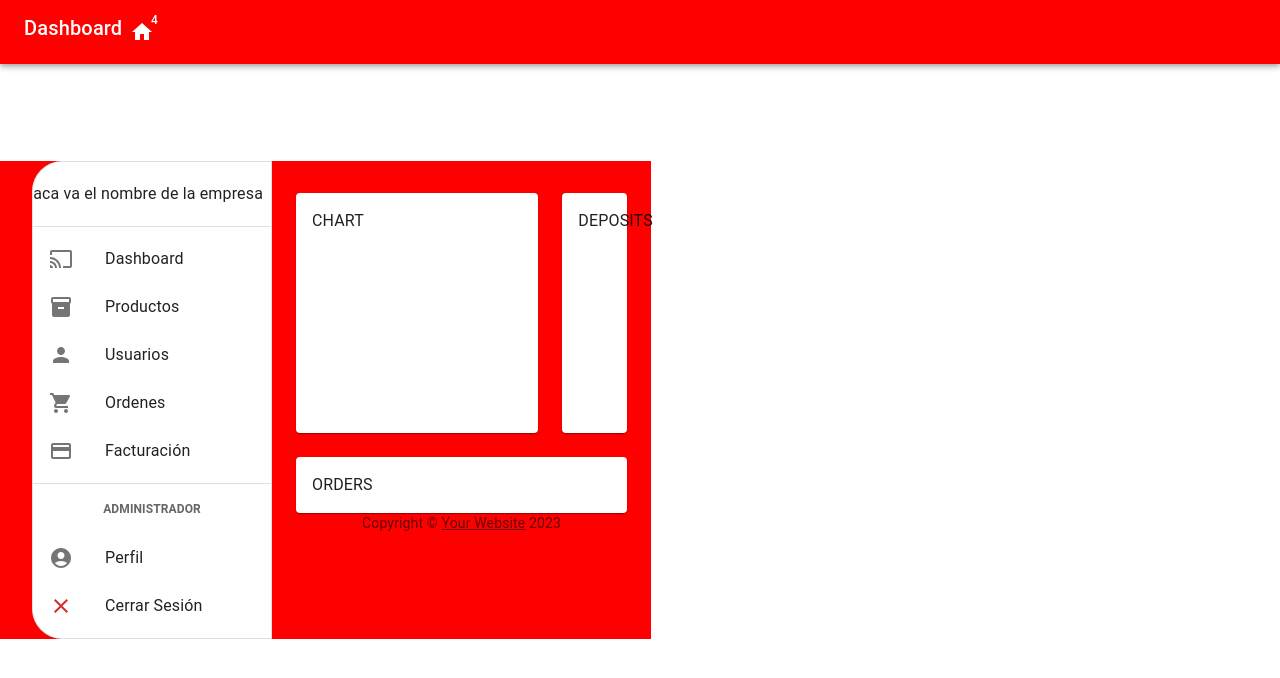
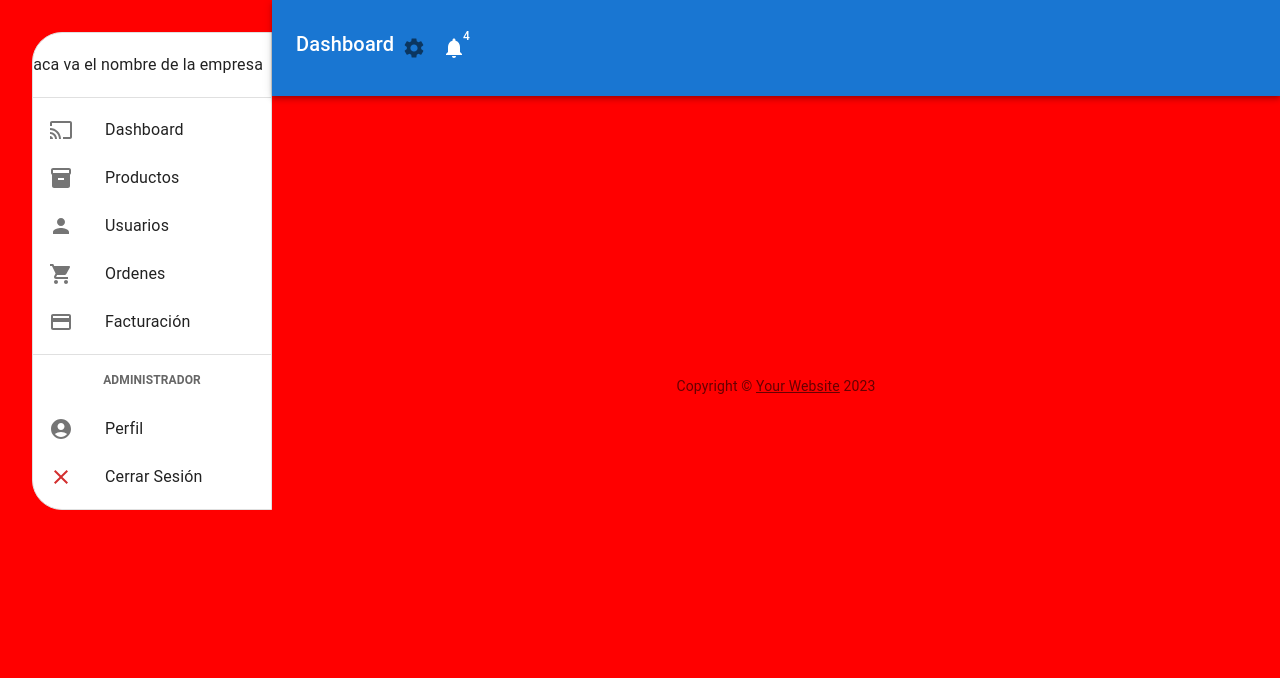
Before and after one commit to MFlorO/eCommerce, a React (Vite) app in the folder Ecommerce/front/: page /dashboard/admin in a window 1280 px wide. Shown: the top 678 px of the page. Built offline with nearby package versions, Linux system fonts and the light colour scheme.

Commit message:
Maquetado de panel de admin

```diff
--- /dev/null
+++ b/Ecommerce/front/src/panelAdmin/components/Footer.jsx
@@ -0,0 +1,27 @@
+import Typography from "@mui/material/Typography";
+import Link from "@mui/material/Link";
+import { Box } from "@mui/material";
+import { drawerWidth } from "../layout/AdminLayOut";
+
+// const Box = styled()(({ theme }) => ({
+//   // zIndex: theme.zIndex.drawer - 10,
+//   // width: "100wv",
+//   // marginLeft: drawerWidth,
+//   width: `calc(100% - (${drawerWidth}px + 2rem))`,
+// }));
+
+const Footer = () => {
+  return (
+    <Box sx={{width:`100% - (${drawerWidth}px))`, height:'3rem' }}>
+      <Typography variant="body2" color="text.secondary" align="center">
+        {"Copyright © "}
+        <Link color="inherit" href="">
+          Your Website
+        </Link>{" "}
+        {new Date().getFullYear()}
+      </Typography>
+    </Box>
+  );
+};
+
+export default Footer;
--- a/Ecommerce/front/src/panelAdmin/components/NavBar.jsx
+++ b/Ecommerce/front/src/panelAdmin/components/NavBar.jsx
@@ -2,11 +2,13 @@ import { styled, createTheme, ThemeProvider } from "@mui/material/styles";
 import MuiAppBar from "@mui/material/AppBar";
 // import AppBar from '@mui/material/AppBar';
 import { Box, Typography, IconButton, Badge, Toolbar } from "@mui/material";
-import { Home } from "@mui/icons-material/";
+import SettingsIcon from '@mui/icons-material/Settings';
+import NotificationsIcon from '@mui/icons-material/Notifications';
+import { drawerWidth } from "../layout/AdminLayOut";
+
 
 const AppBar = styled(MuiAppBar)(({ theme }) => ({
-  zIndex: theme.zIndex.drawer - 10,
-  width: "100wv",
+  width: `calc(100% - (${drawerWidth}px + 2rem))`,
   // transition: theme.transitions.create(['width', 'margin'], {
   //   easing: theme.transitions.easing.sharp,
   //   duration: theme.transitions.duration.leavingScreen,
@@ -16,28 +18,25 @@ const AppBar = styled(MuiAppBar)(({ theme }) => ({
 const NavBar = () => {
   return (
     <AppBar position="absolute">
-      <Toolbar
-        sx={{
-          pr: "24px", // keep right padding when drawer closed
-          background: "red",
-          height: "3rem",
-        }}
-      >
+      <Toolbar sx={{height:'6rem'}}  >
         <Box display="flex" flexDirection="row" justifyContent="end">
+
           <Typography
             component="h1"
             variant="h6"
             color="inherit"
-            noWrap
-            sx={{ flexGrow: 1 }}
+            // noWrap
+            // sx={{ flexGrow: 1 }}
           >
             Dashboard
           </Typography>
+
+          <IconButton><SettingsIcon /></IconButton>
+
           <IconButton color="inherit">
-            <Badge badgeContent={4}>
-              <Home />
-            </Badge>
+            <Badge badgeContent={4}><NotificationsIcon/></Badge>
           </IconButton>
+
         </Box>
       </Toolbar>
     </AppBar>
--- a/Ecommerce/front/src/panelAdmin/components/SideBar/SideBar.jsx
+++ b/Ecommerce/front/src/panelAdmin/components/SideBar/SideBar.jsx
@@ -16,8 +16,10 @@ const Drawer = styled(MuiDrawer)(
       zIndex: 10,
       position: 'relative',
       marginLeft: '2rem',
+      marginTop: '2rem',
       whiteSpace: 'nowrap',
       width: drawerWidth,
+      height: 'max-content',
       borderRadius: '30px 0px 0px 30px',
       border: '1px solid #E0E0E0',
       // transition: theme.transitions.create('width', {
--- a/Ecommerce/front/src/panelAdmin/components/index.js
+++ b/Ecommerce/front/src/panelAdmin/components/index.js
@@ -1,2 +1,3 @@
-export * from './NavBar';
+export { default as Footer } from './Footer';
+export { default as NavBar } from './NavBar';
 export * from './SideBar';
--- a/Ecommerce/front/src/panelAdmin/layout/AdminLayOut.jsx
+++ b/Ecommerce/front/src/panelAdmin/layout/AdminLayOut.jsx
@@ -1,141 +1,48 @@
-import React, {useState} from 'react';
+import { SideBar } from "../components/SideBar";
+import NavBar from "../components/NavBar";
+import Footer from "../components/Footer";
 
-import { styled, createTheme, ThemeProvider } from '@mui/material/styles';
-
-import Box from '@mui/material/Box';
-import Toolbar from '@mui/material/Toolbar';
-import Typography from '@mui/material/Typography';
-import Container from '@mui/material/Container';
-import Grid from '@mui/material/Grid';
-import Paper from '@mui/material/Paper';
-import Link from '@mui/material/Link';
-
-
-
+import { styled, createTheme, ThemeProvider } from "@mui/material/styles";
+import Box from "@mui/material/Box";
 // import Chart from './Chart';
 // import Deposits from './Deposits';
 // import Orders from './Orders';
 
-
-import { SideBar } from '../components/SideBar';
-import NavBar from '../components/NavBar';
-
-
-
 export const drawerWidth = 240;
-
-
-function Copyright() {
-  return (
-    <Typography variant="body2" color="text.secondary" align="center" >
-      {'Copyright © '}
-      <Link color="inherit" href="">
-        Your Website
-      </Link>{' '}
-      {new Date().getFullYear()}
-    </Typography>
-  );
-}
-
-
-
-
-
-
-
-
-
-
 const mdTheme = createTheme();
 
-
-
-
-function Dashhboard({children}) {
-
-  const [open, setOpen] = useState(true);
-
-
-
-
+function AdminLayOut({ children }) {
   return (
     <ThemeProvider theme={mdTheme}>
-      <Box sx={{ display: 'flex', background:'red' }}>
+      <Box  sx={{
+        backgroundColor: "red",
+        display: "flex",
+        flexDirection: "row",
+        justifyContent: "center",
+        height: "100vh",
+        width: '100vw'
+    }}>
 
-
-       <NavBar />
-       <SideBar/>
-
-       {children}
+        <SideBar />
 
         <Box
-          // component="main"
-          // sx={{
-          //   backgroundColor: (theme) =>
-          //     theme.palette.mode === 'light'
-          //       ? theme.palette.grey[100]
-          //       : theme.palette.grey[900],
-          //   flexGrow: 1,
-          //   height: '100vh',
-          //   overflow: 'auto',
-          // }}
+          sx={{
+            display: "flex",
+            flexDirection: "column",
+            justifyContent: "center",
+            height: "100vh",
+            width: `calc(100% - (${drawerWidth}px + 2rem))`,
+          }}
         >
-          {/* <Toolbar /> */}
-          <Container maxWidth="lg" sx={{ mt: 4, mb: 4 }}>
-            <Grid container spacing={3}>
-              {/* Chart */}
-              <Grid item xs={12} md={8} lg={9}>
-                <Paper
-                  sx={{
-                    p: 2,
-                    display: 'flex',
-                    flexDirection: 'column',
-                    height: 240,
-                  }}
-                >
-                  {/* <Chart /> */}
-                  CHART
-                </Paper>
-              </Grid>
-              {/* Recent Deposits */}
-              <Grid item xs={12} md={4} lg={3}>
-                <Paper
-                  sx={{
-                    p: 2,
-                    display: 'flex',
-                    flexDirection: 'column',
-                    height: 240,
-                  }}
-                >
-                  {/* <Deposits /> */}
-                  DEPOSITS
-                </Paper>
-              </Grid>
-              {/* Recent Orders */}
-              <Grid item xs={12}>
-                <Paper sx={{ p: 2, display: 'flex', flexDirection: 'column' }}>
-                  {/* <Orders /> */}
-                  ORDERS
-                </Paper>
-              </Grid>
-            </Grid>
-            <Copyright sx={{ pt: 4 }} />
-          </Container>
+          <NavBar />
+
+          {children}
+
+          <Footer />
         </Box>
       </Box>
     </ThemeProvider>
   );
 }
 
-
-
-
-
-
-const AdminLayOut = () => {
-  return (
-    <Dashhboard />
-  )
-}
-
 export default AdminLayOut;
--- a/Ecommerce/front/src/panelAdmin/page/Facturacion.jsx
+++ b/Ecommerce/front/src/panelAdmin/page/Facturacion.jsx
@@ -1,8 +1,8 @@
-
+import { AdminLayOut } from "../layout"
 
 const Facturacion = () => {
   return (
-    <div>Facturacion</div>
+    <AdminLayOut>Facturacion</AdminLayOut>
   )
 }
 
--- a/Ecommerce/front/src/panelAdmin/page/Ordenes.jsx
+++ b/Ecommerce/front/src/panelAdmin/page/Ordenes.jsx
@@ -1,8 +1,8 @@
-
+import { AdminLayOut } from "../layout"
 
 const Ordenes = () => {
   return (
-    <div>Ordenes</div>
+    <AdminLayOut>Ordenes</AdminLayOut>
   )
 }
 
--- a/Ecommerce/front/src/panelAdmin/page/Productos.jsx
+++ b/Ecommerce/front/src/panelAdmin/page/Productos.jsx
@@ -1,8 +1,8 @@
-
+import { AdminLayOut } from "../layout"
 
 const Productos = () => {
   return (
-    <div>Productos</div>
+    <AdminLayOut>Productos</AdminLayOut>
   )
 }
 
```
Also changed, not shown: Ecommerce/front/src/panelAdmin/page/Dashboard.jsx (+70 -1 lines).
